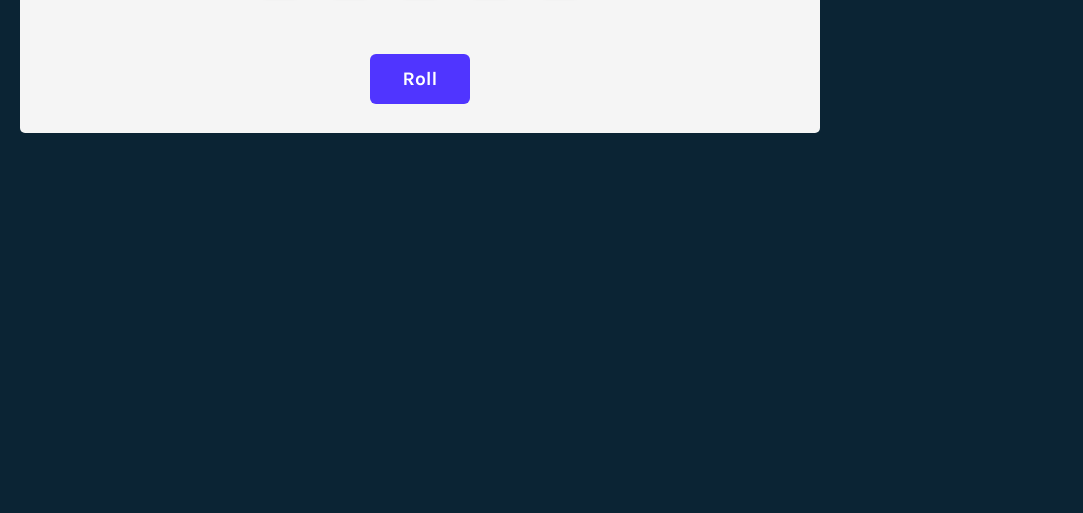
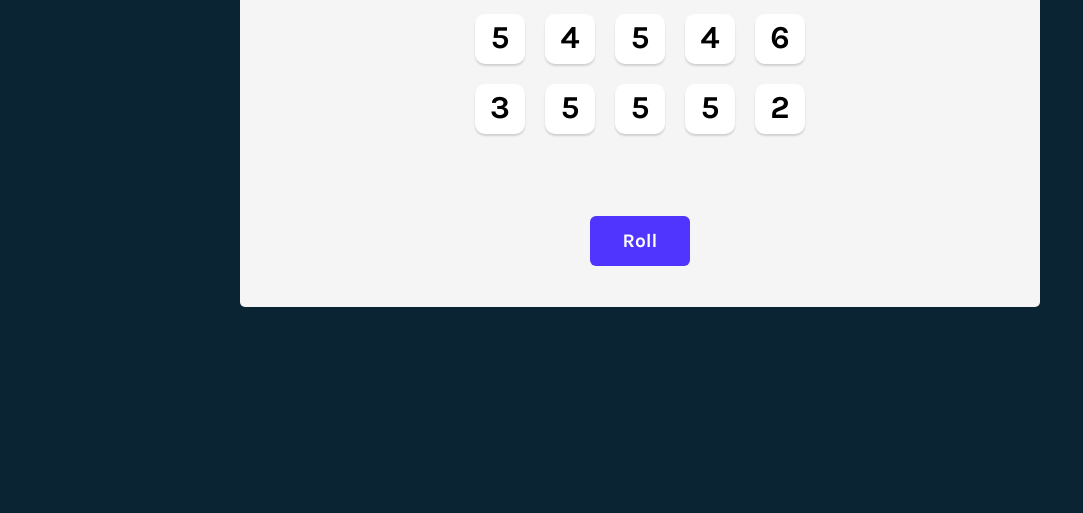
Before and after one commit to WhosDouble/Tenzies, a React app: page / in a window 1280 px wide. Shown: the part 287-800 px from the top of the page, without its empty margins (0-1083 px from the left). Built offline with nearby package versions, Linux system fonts and the light colour scheme.

Commit message:
replayable fix

```diff
--- a/App.js
+++ b/App.js
@@ -64,7 +64,7 @@ export default function App() {
   ));
 
   return (
-    <main>
+    <main className="main-container">
       {/* Render Confetti component if `tenzies` is true*/}
       <h1 className="title">{tenzies ? "Congrats Ari!" : "Tenzies"}</h1>
       <p className="instructions">
--- a/style.css
+++ b/style.css
@@ -4,16 +4,18 @@
 
 body {
   margin: 0;
-    background-color: #0B2434;
+  background-color: #0b2434;
   padding: 20px;
-    font-family: 'Karla', sans-serif;
+  font-family: "Karla", sans-serif;
 }
 
 main {
-    background-color: #F5F5F5;
-    height: 400px;
+  background-color: #f5f5f5;
+  height: 500px;
   max-width: 800px;
   border-radius: 5px;
+  margin: auto;
+  margin-top: 6%;
   padding: 20px;
   display: flex;
   flex-direction: column;
@@ -27,7 +29,7 @@ main {
 }
 
 .instructions {
-    font-family: 'Inter', sans-serif;
+  font-family: "Inter", sans-serif;
   font-weight: 400;
   margin-top: 0;
   text-align: center;
@@ -60,10 +62,10 @@ main {
   width: 100px;
   border: none;
   border-radius: 6px;
-    background-color: #5035FF;
+  background-color: #5035ff;
   color: white;
   font-size: 1.2rem;
-    font-family: 'Karla', sans-serif;
+  font-family: "Karla", sans-serif;
   cursor: pointer;
 }
 
```
Lines whose indentation alone changed are shown as unchanged.
